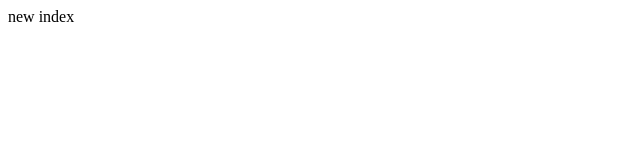
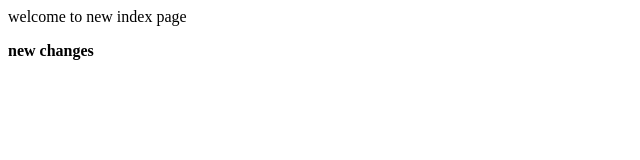
Before and after one commit to Pavithra-M-R/HttpsRemoteRepo, a plain HTML site: page index.html in a window 1280 px wide. Shown: the whole page, without its empty margins (0-640 px from the left). Drawn offline with Linux system fonts and the light colour scheme.

Commit message:
mster:changes

```diff
--- a/index.html
+++ b/index.html
@@ -2,7 +2,8 @@
 	<head>
 	</head>
 	<body>
-		<p>new index </p>
+		<p> welcome to new index page</p>
+		<b>new changes</b>
 	</body>
 
 </html>
```
